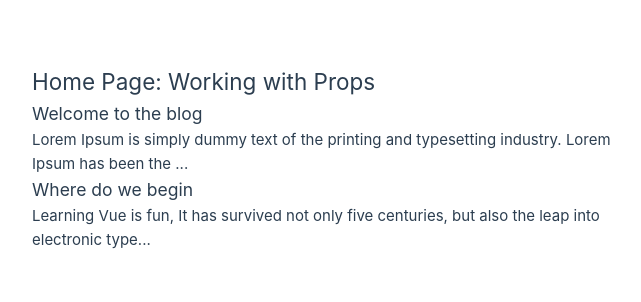
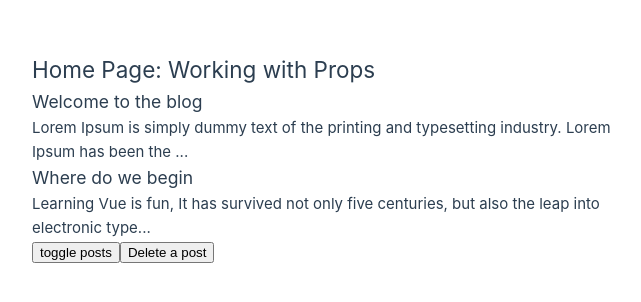
Before and after one commit to tranielmp8/vue-composition-api, a Vue app: page / in a window 1280 px wide. Shown: the part 242-544 px from the top of the page, without its empty margins (0-641 px from the left). Built offline with nearby package versions, Linux system fonts and the light colour scheme.

Commit message:
lifecycle hooks

```diff
--- a/src/components/PostList.vue
+++ b/src/components/PostList.vue
@@ -9,9 +9,17 @@
 <script setup>
   import SinglePost from "./SinglePost.vue"
 
+  import { onMounted, onUnmounted, onUpdated } from 'vue'
+
   defineProps({
     posts: Array
   })
+
+  onMounted(() => {
+    console.log('component is mounted')
+  })
+  onUnmounted(() => console.log('component unmounted'))
+  onUpdated(() => console.log('Component Updated'))
 
 </script>
 
--- a/src/views/HomeView.vue
+++ b/src/views/HomeView.vue
@@ -1,8 +1,10 @@
 <template>
   <div class="home">
     <h2>Home Page: Working with Props</h2>
-    <PostListVue :posts="posts" />
+    <PostListVue v-if="showPosts" :posts="posts" />
     <!-- <PostList :posts="posts" /> -->
+    <button @click="showPosts = !showPosts" >toggle posts</button>
+    <button @click="posts.pop()" >Delete a post</button>
 
   </div>
  </template>
@@ -16,4 +18,6 @@
     {title: 'Where do we begin', body: 'Learning Vue is fun, It has survived not only five centuries, but also the leap into electronic typesetting, remaining essentially unchanged. It was popularised in the 1960s with the release of Letraset sheets containing Lorem Ipsum passages, and more recently with desktop publishing software like Aldus PageMaker including versions of Lorem Ipsum.', id: 2},
    ])
 
+   const showPosts = ref(true)
+
  </script>
```
